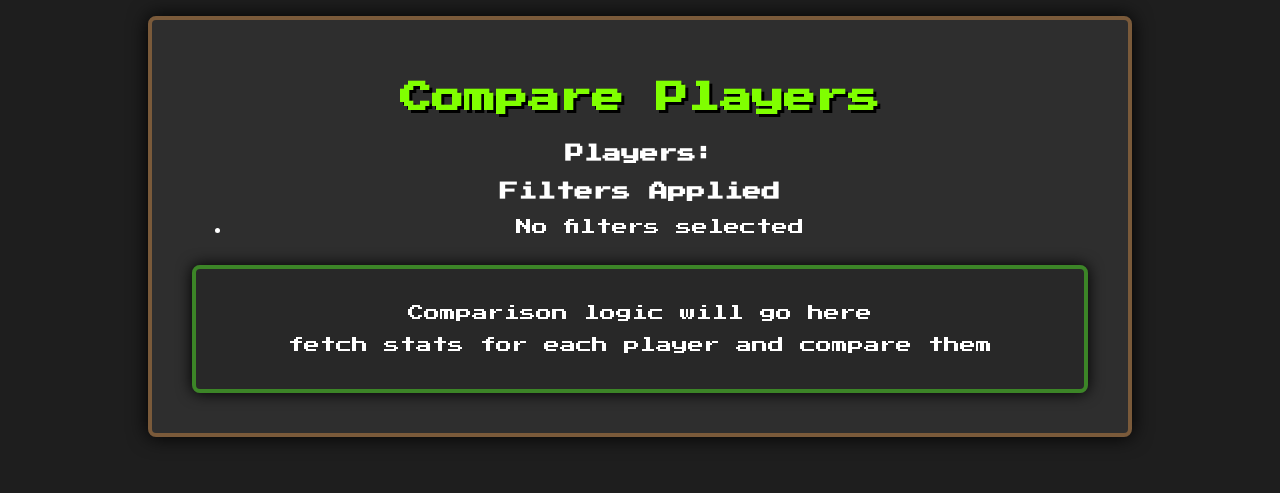
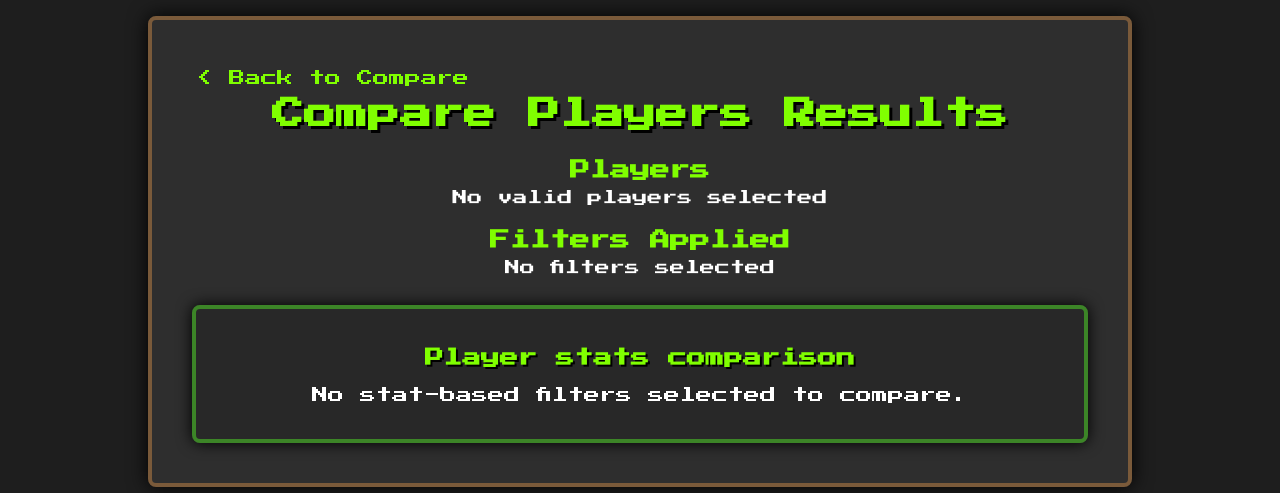
Before and after one commit to ValdarenDev/mcsr-ranked-lab, a React (Vite) app in the folder frontend/: page /comparison in a window 1280 px wide. Shown: the part 397-890 px from the top of the page. Built offline with nearby package versions, Linux system fonts and the light colour scheme.

Commit message:
Fixed formatting, Compare table dynamic

```diff
--- a/frontend/src/css/global.css
+++ b/frontend/src/css/global.css
@@ -109,6 +109,25 @@ body {
     gap: 30px;
 }
 
+.profile-layout h2 {
+    text-align: center;
+}
+
+/* Link at top of Profile Page to go back to Search */
+.profile-back-link {
+    text-align: left;
+    margin: 10px 0 -10px 5px;
+}
+
+.profile-back-link a {
+    color: #80FF00;
+    text-decoration: none;
+}
+
+.profile-back-link a:hover {
+    text-decoration: underline;
+}
+
 /* Panels for each section in Profile Page */
 .mc-panel {
     background: rgba(40, 40, 40, 0.9);
@@ -203,6 +222,18 @@ body {
     font-size: 14px;
     color: #80FF00;
     text-shadow: 2px 2px #000;
+}
+
+/* Opponent clickable name */
+.opponent-link {
+    color: #cccccc;
+    text-decoration: none;
+    font-weight: bold;
+}
+
+.opponent-link:hover {
+    text-decoration: underline;
+    color: #b4ff66;
 }
 
 /* charts in Profile Page*/
@@ -446,12 +477,16 @@ canvas {
 .compare-inputs {
     display: flex;
     flex-direction: column;
+    align-items: center;
     gap: 15px;
     width: 70%;
     margin: 0 auto 25px auto;
 }
 
 .compare-input {
+    width: 80%;
+    max-width: 600px;
+    min-width: 250px;
     font-size: 14px;
 }
 
@@ -492,7 +527,28 @@ canvas {
     color: #cccccc;
 }
 
+/* Comparison Page formatting */
 .comparison-results {
     margin-top: 30px;
     padding: 20px;
 }
+
+.comparison-results table {
+    margin-top: 20px;
+}
+
+.comparison-block {
+    text-align: center;
+    margin: 25px auto;
+}
+
+.comparison-heading {
+    font-size: 20px;
+    margin-bottom: 10px;
+    color: #80FF00;
+}
+
+.comparison-content p {
+    margin: 4px 0;
+    font-size: 15px;
+}
--- a/frontend/src/pages/ComparePage.jsx
+++ b/frontend/src/pages/ComparePage.jsx
@@ -14,8 +14,7 @@ export default function ComparePage() {
     "Win-Loss Record",
     "Personal Best (PB)",
     "Average Completion Time",
-    "Recent Trends",
-    "Run History"
+    "Rank"
   ];
 
   const [selectedFilters, setSelectedFilters] = useState([]);
--- a/frontend/src/pages/ComparisonPage.jsx
+++ b/frontend/src/pages/ComparisonPage.jsx
@@ -5,33 +5,146 @@ import "../css/global.css";
 
 export default function ComparisonPage() {
     const { state } = useLocation();
-    const { players, filters } = state || { players: [], filters: [] };
+    const { players = [], filters = [] } = state || {};
+
+    // Sample data for 4 players
+    const sampleData = {
+        StupidSteve: {
+            rank: 4821,
+            elo: 1420,
+            pb: "18:20",
+            avg: "24:10",
+            wl: "62-48",
+            streak: 3
+        },
+        NetherNinja: {
+            rank: 1290,
+            elo: 1580,
+            pb: "16:55",
+            avg: "22:40",
+            wl: "75-39",
+            streak: 5
+        },
+        Block_Breaker: {
+            rank: 5530,
+            elo: 1330,
+            pb: "19:40",
+            avg: "25:30",
+            wl: "58-52",
+            streak: 1
+        },
+        Macaroni32: {
+            rank: 3012,
+            elo: 1495,
+            pb: "17:30",
+            avg: "23:15",
+            wl: "68-44",
+            streak: 4
+        },
+    };
+
+    // Normalize filter names so they match the table keys
+    const normalizeFilter = (f) => {
+        if (f === "ELO Rating") return "Elo";
+        if (f === "Elo") return "Elo";
+
+        if (f === "Personal Best (PB)") return "Personal Best (PB)";
+        if (f === "Average Completion Time") return "Average Completion Time";
+        if (f === "Win-Loss Record") return "Win-Loss Record";
+        if (f === "Rank") return "Rank";
+        if (f === "Win Streak") return "Win Streak";
+
+        // Filters that should not appear in table
+        if (f === "Recent Trends") return null;
+        if (f === "Run History") return null;
+
+        return null;
+    }
+
+    // Maps normalized
+    const filterMap = {
+        "Rank": { key: "rank", label: "Rank" },
+        "Elo": { key: "elo", label: "Elo" },
+        "Personal Best (PB)": { key: "pb", label: "Personal Best" },
+        "Average Completion Time": { key: "avg", label: "Average Time" },
+        "Win-Loss Record": { key: "wl", label: "W-L" },
+        "Win Streak": { key: "streak", label: "Streak" },
+    }
+
+    // This will only show players that exist in the sample data
+    const validPlayers = players.filter(p => sampleData[p]);
+
+    // Filters that actually map to table columns
+    const tableFilters = filters
+        .map(normalizeFilter)
+        .filter(f => f && filterMap[f]);
 
     return (
         <Layout>
             <div className="compare-container">
-                <h1 className="compare-title">Compare Players</h1>
 
-                <h3>Players:</h3>
-                <ul>
-                    {players.map((p, index) => (
-                        <li key={index}>{p || "(empty)"}</li>
-                    ))}
-                </ul>
+                {/* Back to Compare link */}
+                <p className="profile-back-link">
+                    <a href="/compare">&lt; Back to Compare</a>
+                </p>
 
-                <h3>Filters Applied</h3>
-                <ul>
-                    {filters.length > 0 ? (
-                        filters.map((f, index) => <li key={index}>{f}</li>)
+                <h1 className="compare-title">Compare Players Results</h1>
+
+                {/* Shows the players that were selected */}
+                <div className="comparison-block">
+                    <h3 className="comparison-heading">Players</h3>
+                    <div className="comparison-content">
+                        {validPlayers.length > 0 ? (
+                            validPlayers.map((p, i) => <p key={i}>{p}</p>)
+                        ) : (
+                            <p>No valid players selected</p>
+                        )}
+                    </div>
+                </div>
+
+                {/* See the filters that were applied */}
+                <div className="comparison-block">
+                    <h3 className="comparison-heading">Filters Applied</h3>
+                    <div className="comparison-content">
+                        {filters.length > 0 ? (
+                            filters.map((f, index) => <p key={index}>{f}</p>)
+                        ) : (
+                            <p>No filters selected</p>
+                        )}
+                    </div>
+                </div>
+
+                {/* Comparison table */}
+                <div className="comparison-results mc-panel">
+                    <h3>Player stats comparison</h3>
+
+                    {tableFilters.length === 0 ? (
+                        <p>No stat-based filters selected to compare.</p>
                     ) : (
-                        <li>No filters selected</li>
+                        <table className="run-table">
+                            <thead>
+                                <tr>
+                                    <th>Player</th>
+                                    {tableFilters.map((f, i) => (
+                                        <th key={i}>{filterMap[f].label}</th>
+                                    ))}
+                                </tr>
+                            </thead>
+
+                            <tbody>
+                                {validPlayers.map((p, i) => (
+                                    <tr key={i}>
+                                        <td>{p}</td>
+                                        {tableFilters.map((f, j) => (
+                                            <td key={j}>{sampleData[p][filterMap[f].key]}</td>
+                                        ))}
+                                    </tr>
+                                ))}
+                            </tbody>
+                        </table>
                     )}
-                </ul>
+                </div>
 
-                <div className="comparison-results mc-panel">
-                    <p>Comparison logic will go here</p>
-                    <p>fetch stats for each player and compare them</p>
-                </div>
             </div>
         </Layout>
     );
```
Also changed, not shown: frontend/src/pages/ProfilePage.jsx (+88 -3 lines).
